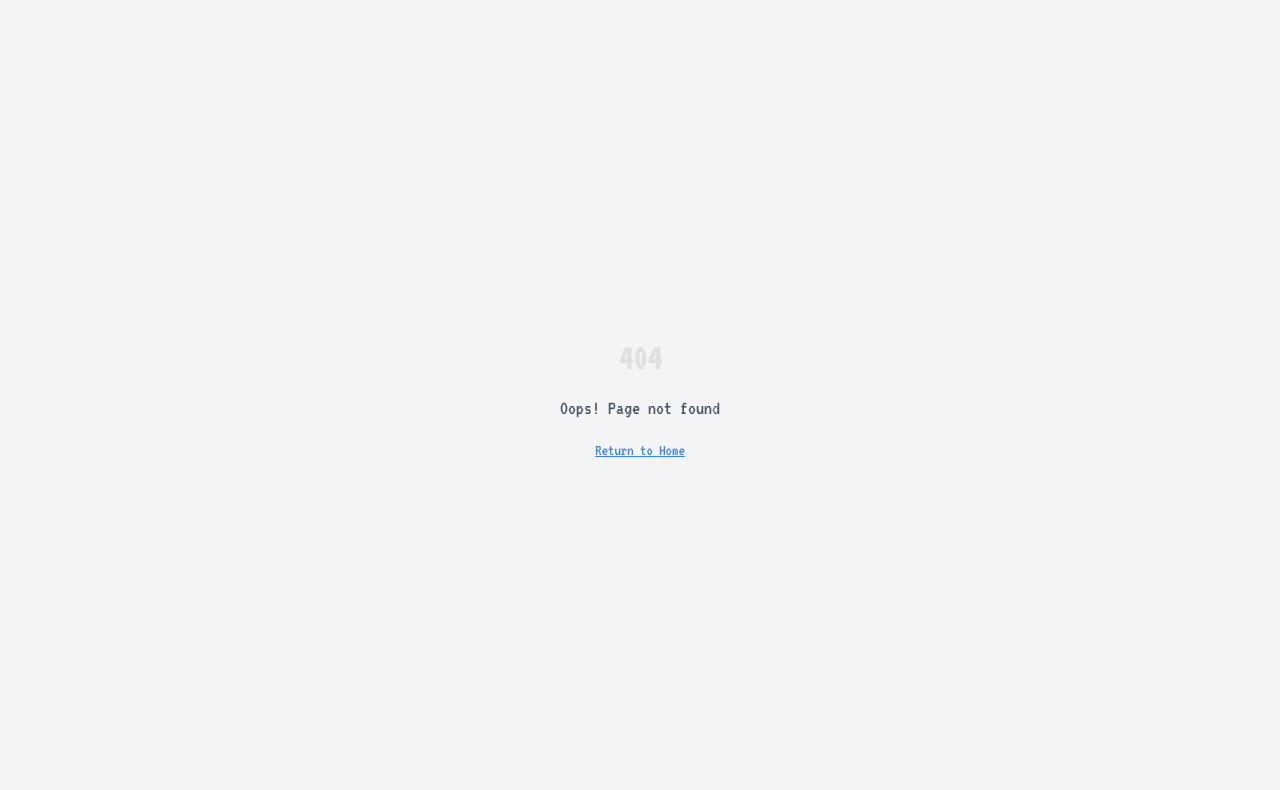
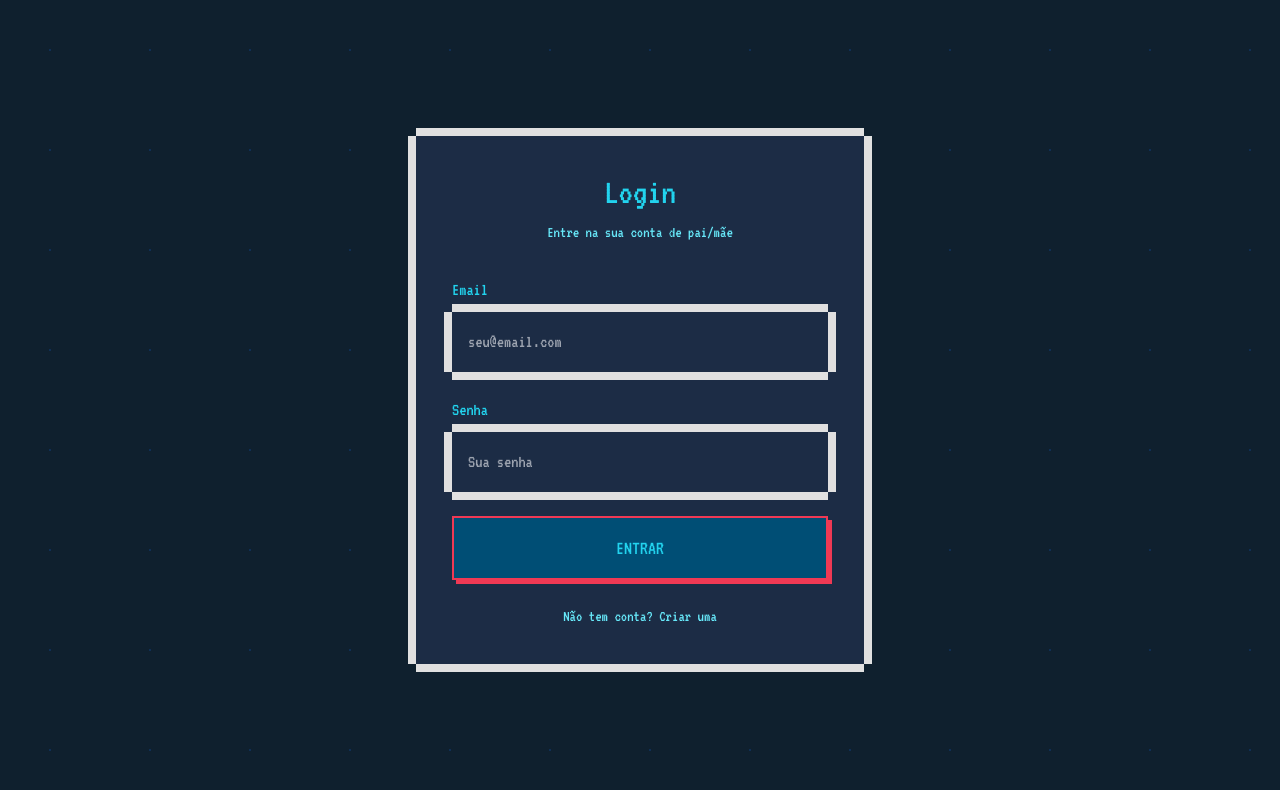
Before and after one commit to luzviva/rotina-pixel-gamer, a React (Vite) app: page /auth in a window 1280 px wide. Before the commit this address had no page. Shown: the top 790 px of the page. Built offline with nearby package versions, Linux system fonts and the light colour scheme.

Commit message:
Add authentication page
Create a simple authentication page for parent users, allowing them to create a username and password.

```diff
--- a/src/App.tsx
+++ b/src/App.tsx
@@ -4,6 +4,7 @@ import { TooltipProvider } from "@/components/ui/tooltip";
 import { QueryClient, QueryClientProvider } from "@tanstack/react-query";
 import { BrowserRouter, Routes, Route } from "react-router-dom";
 import Index from "./pages/Index";
+import Auth from "./pages/Auth";
 import Settings from "./pages/Settings";
 import Shop from "./pages/Shop";
 import NovoPerfil from "./pages/NovoPerfil";
@@ -19,6 +20,7 @@ const App = () => (
       <BrowserRouter>
         <Routes>
           <Route path="/" element={<Index />} />
+          <Route path="/auth" element={<Auth />} />
           <Route path="/settings" element={<Settings />} />
           <Route path="/loja" element={<Shop />} />
           <Route path="/novoperfil" element={<NovoPerfil />} />
--- /dev/null
+++ b/src/hooks/useAuth.ts
@@ -0,0 +1,44 @@
+import { useState, useEffect } from 'react';
+import { useNavigate } from 'react-router-dom';
+import { supabase } from '@/integrations/supabase/client';
+import { User, Session } from '@supabase/supabase-js';
+
+export const useAuth = () => {
+  const navigate = useNavigate();
+  const [user, setUser] = useState<User | null>(null);
+  const [session, setSession] = useState<Session | null>(null);
+  const [loading, setLoading] = useState(true);
+
+  useEffect(() => {
+    // Set up auth state listener FIRST
+    const { data: { subscription } } = supabase.auth.onAuthStateChange(
+      (event, session) => {
+        setSession(session);
+        setUser(session?.user ?? null);
+        setLoading(false);
+      }
+    );
+
+    // THEN check for existing session
+    supabase.auth.getSession().then(({ data: { session } }) => {
+      setSession(session);
+      setUser(session?.user ?? null);
+      setLoading(false);
+    });
+
+    return () => subscription.unsubscribe();
+  }, []);
+
+  const signOut = async () => {
+    await supabase.auth.signOut();
+    navigate('/auth');
+  };
+
+  return {
+    user,
+    session,
+    loading,
+    signOut,
+    isAuthenticated: !!session?.user,
+  };
+};
--- /dev/null
+++ b/src/pages/Auth.tsx
@@ -0,0 +1,186 @@
+import { useState, useEffect } from 'react';
+import { useNavigate } from 'react-router-dom';
+import { supabase } from '@/integrations/supabase/client';
+import { User, Session } from '@supabase/supabase-js';
+import { PixelButton } from '@/components/PixelButton';
+import { toast } from 'sonner';
+
+const Auth = () => {
+  const navigate = useNavigate();
+  const [user, setUser] = useState<User | null>(null);
+  const [session, setSession] = useState<Session | null>(null);
+  const [isLogin, setIsLogin] = useState(true);
+  const [email, setEmail] = useState('');
+  const [password, setPassword] = useState('');
+  const [loading, setLoading] = useState(false);
+
+  useEffect(() => {
+    // Set up auth state listener FIRST
+    const { data: { subscription } } = supabase.auth.onAuthStateChange(
+      (event, session) => {
+        setSession(session);
+        setUser(session?.user ?? null);
+
+        // Redirect authenticated users to home
+        if (session?.user) {
+          navigate('/');
+        }
+      }
+    );
+
+    // THEN check for existing session
+    supabase.auth.getSession().then(({ data: { session } }) => {
+      setSession(session);
+      setUser(session?.user ?? null);
+
+      // Redirect if already authenticated
+      if (session?.user) {
+        navigate('/');
+      }
+    });
+
+    return () => subscription.unsubscribe();
+  }, [navigate]);
+
+  const handleLogin = async (e: React.FormEvent) => {
+    e.preventDefault();
+    if (!email || !password) {
+      toast.error('Por favor, preencha todos os campos');
+      return;
+    }
+
+    setLoading(true);
+    try {
+      const { error } = await supabase.auth.signInWithPassword({
+        email,
+        password,
+      });
+
+      if (error) {
+        if (error.message.includes('Invalid login credentials')) {
+          toast.error('Email ou senha incorretos');
+        } else {
+          toast.error(error.message);
+        }
+      } else {
+        toast.success('Login realizado com sucesso!');
+      }
+    } catch (error) {
+      toast.error('Erro inesperado. Tente novamente.');
+    } finally {
+      setLoading(false);
+    }
+  };
+
+  const handleSignUp = async (e: React.FormEvent) => {
+    e.preventDefault();
+    if (!email || !password) {
+      toast.error('Por favor, preencha todos os campos');
+      return;
+    }
+
+    if (password.length < 6) {
+      toast.error('A senha deve ter pelo menos 6 caracteres');
+      return;
+    }
+
+    setLoading(true);
+    try {
+      const redirectUrl = `${window.location.origin}/`;
+
+      const { error } = await supabase.auth.signUp({
+        email,
+        password,
+        options: {
+          emailRedirectTo: redirectUrl
+        }
+      });
+
+      if (error) {
+        if (error.message.includes('User already registered')) {
+          toast.error('Este email já está cadastrado. Tente fazer login.');
+        } else {
+          toast.error(error.message);
+        }
+      } else {
+        toast.success('Conta criada com sucesso! Verifique seu email para confirmar.');
+      }
+    } catch (error) {
+      toast.error('Erro inesperado. Tente novamente.');
+    } finally {
+      setLoading(false);
+    }
+  };
+
+  return (
+    <div className="min-h-screen flex items-center justify-center p-4">
+      <div className="max-w-md w-full">
+        <div className="pixel-border p-6 md:p-8">
+          <div className="text-center mb-8">
+            <h1 className="text-3xl md:text-4xl text-cyan-400 mb-2">
+              {isLogin ? 'Login' : 'Criar Conta'}
+            </h1>
+            <p className="text-cyan-300">
+              {isLogin ? 'Entre na sua conta de pai/mãe' : 'Crie sua conta de pai/mãe'}
+            </p>
+          </div>
+
+          <form onSubmit={isLogin ? handleLogin : handleSignUp} className="space-y-6">
+            <div>
+              <label htmlFor="email" className="block text-cyan-400 text-lg mb-2">
+                Email
+              </label>
+              <input
+                id="email"
+                type="email"
+                value={email}
+                onChange={(e) => setEmail(e.target.value)}
+                className="w-full pixel-border p-3 bg-transparent text-white text-lg focus:outline-none focus:ring-2 focus:ring-cyan-400"
+                placeholder="seu@email.com"
+                disabled={loading}
+                required
+              />
+            </div>
+
+            <div>
+              <label htmlFor="password" className="block text-cyan-400 text-lg mb-2">
+                Senha
+              </label>
+              <input
+                id="password"
+                type="password"
+                value={password}
+                onChange={(e) => setPassword(e.target.value)}
+                className="w-full pixel-border p-3 bg-transparent text-white text-lg focus:outline-none focus:ring-2 focus:ring-cyan-400"
+                placeholder={isLogin ? "Sua senha" : "Mínimo 6 caracteres"}
+                disabled={loading}
+                required
+                minLength={6}
+              />
+            </div>
+
+            <button
+              type="submit"
+              className="w-full pixel-btn text-cyan-400 text-xl py-4"
+              disabled={loading}
+            >
+              {loading ? 'Carregando...' : (isLogin ? 'Entrar' : 'Criar Conta')}
+            </button>
+          </form>
+
+          <div className="mt-6 text-center">
+            <button
+              onClick={() => setIsLogin(!isLogin)}
+              className="text-cyan-300 hover:text-cyan-100 transition-colors"
+              disabled={loading}
+            >
+              {isLogin ? 'Não tem conta? Criar uma' : 'Já tem conta? Fazer login'}
+            </button>
+          </div>
+        </div>
+      </div>
+    </div>
+  );
+};
+
+export default Auth;
--- a/src/pages/Home.tsx
+++ b/src/pages/Home.tsx
@@ -8,15 +8,24 @@ import { QuestCard } from "../components/QuestCard";
 import { WeekView } from "../components/WeekView";
 import { FeedbackModal } from "../components/FeedbackModal";
 import { SpecialMission } from "../components/SpecialMission";
-import { Settings, ShoppingCart } from "lucide-react";
+import { Settings, ShoppingCart, LogOut } from "lucide-react";
 import { useTasks } from "../hooks/useTasks";
 import { useChildren } from "../hooks/useChildren";
+import { useAuth } from "../hooks/useAuth";
 
 const Home = () => {
   const navigate = useNavigate();
+  const { user, loading: authLoading, signOut } = useAuth();
   const { children, loading: childrenLoading, updateChildCoinBalance } = useChildren();
   const [selectedChildId, setSelectedChildId] = useState<string | null>(null);
   const { tasks: allTasks, loading: tasksLoading, error, updateTaskCompletion, getTasksForDate } = useTasks(selectedChildId || undefined);
+
+  // Redirect to auth if not authenticated
+  useEffect(() => {
+    if (!authLoading && !user) {
+      navigate('/auth');
+    }
+  }, [user, authLoading, navigate]);
 
   const [feedbackMessage, setFeedbackMessage] = useState("");
   const [showFeedback, setShowFeedback] = useState(false);
@@ -114,6 +123,15 @@ const Home = () => {
     }
   };
 
+  // Se ainda estiver carregando auth, mostra loading
+  if (authLoading) {
+    return (
+      <div className="min-h-screen flex items-center justify-center">
+        <div className="text-center text-cyan-400">Carregando...</div>
+      </div>
+    );
+  }
+
   return (
     <div className={`p-4 md:p-8 transition-all duration-500 ${isVisible ? 'opacity-100 translate-y-0' : 'opacity-0 translate-y-5'}`}>
       <div className="max-w-4xl mx-auto">
@@ -153,6 +171,14 @@ const Home = () => {
               onClick={handleSettingsClick}
             >
               <Settings className="w-6 h-6" />
+            </PixelButton>
+
+            <PixelButton
+              className="text-sm p-2 flex items-center"
+              aria-label="Sair"
+              onClick={signOut}
+            >
+              <LogOut className="w-6 h-6" />
             </PixelButton>
           </div>
         </header>
```
